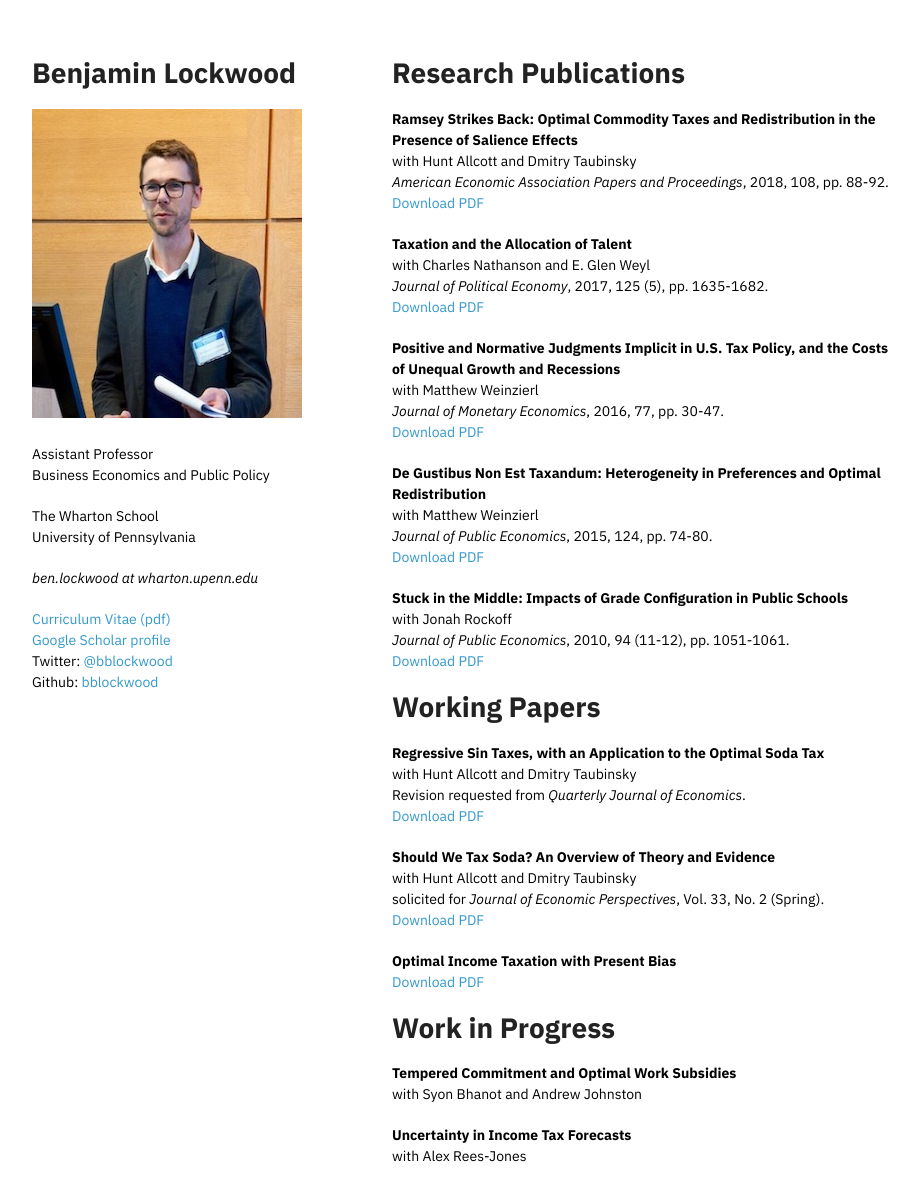
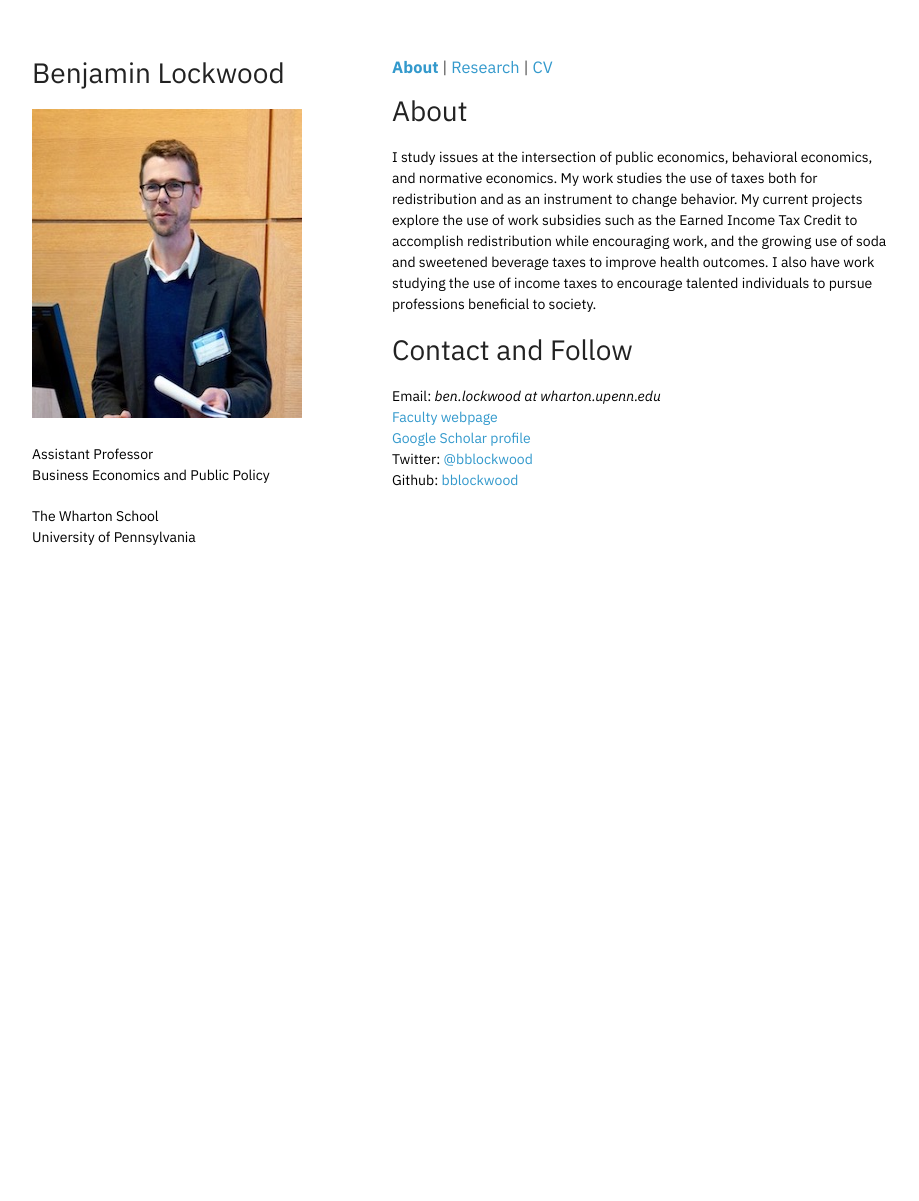
Before and after one commit to sxfinance/sxia.github.io, a Jekyll site: the page index.html, which Jekyll copies as it is, in a window 1280 px wide and 1237 px high. Shown: the top 1201 px of the window, without its empty margins (178-1097 px from the left). Built offline with Jekyll 4.4.1, drawn with Linux system fonts in a browser that asks for light colours.

Commit message:
Reorganization and layout edits.

```diff
--- a/css/styles.css
+++ b/css/styles.css
@@ -33,9 +33,8 @@ h3, h4, h5, h6 {
 }
 
 a {
-  color:#39c;
-  font-weight:400;
-  text-decoration:none;
+  color:#000;
+  font-weight:300;
 }
 
 a:hover {
--- a/index.html
+++ b/index.html
@@ -23,75 +23,37 @@
   </head>
 <body>
 <div class="wrapper">
+
       <header>
         <h1>Benjamin Lockwood</h1>
-	      <p class="view"><img src="Photo of Me.jpg" width=300 height=309></p>
+	      <p class="view"><img src="Benjamin Lockwood.jpg" width=300 height=309></p>
         <p>Assistant Professor<br>
           Business Economics and Public Policy</p>
 
         <p>The Wharton School <br>
           University of Pennsylvania </p>
-
-        <p><i>ben.lockwood <i>at</i> wharton.upenn.edu </i></p>
-
-        <p><a href="https://bblockwood.github.io/cv/cv.pdf">Curriculum Vitae (pdf)</a><br>
-        <a href="https://scholar.google.com/citations?user=1zn8VmEAAAAJ">Google Scholar profile</a><br>
-        Twitter: <a href="https://twitter.com/bblockwood">@bblockwood</a><br>
-        Github: <a href="https://github.com/bblockwood">bblockwood</a></p>
       </header>
 
    <section>
 
-    	<h1>Research Publications</h1>
+     <nav>
+       <h3 style="text-align: left; background-color: white;">
+       <a href="index.html"><b>About</b></a> |
+       <a href="research.html">Research</a> |
+       <a href="cv/cv.pdf">CV</a>
+       </h3>
+     </nav>
 
-      <p><b>Ramsey Strikes Back: Optimal Commodity Taxes and Redistribution in the Presence of Salience Effects</b><br>
-        with Hunt Allcott and Dmitry Taubinsky<br>
-        <i>American Economic Association Papers and Proceedings</i>, 2018, 108, pp. 88-92.<br>
-      <a href="https://bblockwood.github.io/papers/pandp.20181040.pdf">Download PDF</a></p>
+    	<h1>About</h1>
 
-      <p><b>Taxation and the Allocation of Talent</b><br>
-        with Charles Nathanson and E. Glen Weyl<br>
-        <i>Journal of Political Economy</i>, 2017, 125 (5), pp. 1635-1682.<br>
-      <a href="https://bblockwood.github.io/papers/tax_talent_jep.pdf">Download PDF</a></p>
+        <p>I study issues at the intersection of public economics, behavioral economics, and normative economics. My work studies the use of taxes both for redistribution and as an instrument to change behavior. My current projects explore the use of work subsidies such as the Earned Income Tax Credit to accomplish redistribution while encouraging work, and the growing use of soda and sweetened beverage taxes to improve health outcomes. I also have work studying the use of income taxes to encourage talented individuals to pursue professions beneficial to society.</p>
 
-      <p><b>Positive and Normative Judgments Implicit in U.S. Tax Policy, and the Costs of Unequal Growth and Recessions</b><br>
-        with Matthew Weinzierl<br>
-        <i>Journal of Monetary Economics</i>, 2016, 77, pp. 30-47.<br>
-      <a href="https://bblockwood.github.io/papers/jme_2015.pdf">Download PDF</a></p>
-
-      <p><b>De Gustibus Non Est Taxandum: Heterogeneity in Preferences and Optimal Redistribution</b><br>
-        with Matthew Weinzierl<br>
-        <i>Journal of Public Economics</i>, 2015, 124, pp. 74-80.<br>
-      <a href="https://bblockwood.github.io/papers/jpe_2015.pdf">Download PDF</a></p>
-
-      <p><b>Stuck in the Middle: Impacts of Grade Configuration in Public Schools</b><br>
-        with Jonah Rockoff<br>
-        <i>Journal of Public Economics</i>, 2010, 94 (11-12), pp. 1051-1061.<br>
-      <a href="https://bblockwood.github.io/papers/jpe_2010.pdf">Download PDF</a></p>
-
-    	<h1>Working Papers</h1>
-
-    	<p><b>Regressive Sin Taxes, with an Application to the Optimal Soda Tax</b><br>
-        with Hunt Allcott and Dmitry Taubinsky<br>
-        Revision requested from <i>Quarterly Journal of Economics</i>.<br>
-      <a href="https://bblockwood.github.io/papers/Allcott_Lockwood_Taubinsky_Regressive_Sin_Taxes.pdf">Download PDF</a></p>
-
-      <p><b>Should We Tax Soda? An Overview of Theory and Evidence</b><br>
-        with Hunt Allcott and Dmitry Taubinsky<br>
-        solicited for <i>Journal of Economic Perspectives</i>, Vol. 33, No. 2 (Spring).<br>
-      <a href="https://bblockwood.github.io/papers/soda_tax_jep.pdf">Download PDF</a></p>
-
-    	<p><b>Optimal Income Taxation with Present Bias</b><br>
-      <a href="https://bblockwood.github.io/papers/Lockwood_income_taxation_present_bias.pdf">Download PDF</a></p>
-
-
-      <h1>Work in Progress</h1>
-
-      <p><b>Tempered Commitment and Optimal Work Subsidies</b><br>
-      with Syon Bhanot and Andrew Johnston</p>
-
-      <p><b>Uncertainty in Income Tax Forecasts</b><br>
-      with Alex Rees-Jones</p>
+      <h1>Contact and Follow</h1>
+        <p>Email: <i>ben.lockwood <i>at</i> wharton.upenn.edu </i><br>
+        <a href="https://bepp.wharton.upenn.edu/profile/benlo/">Faculty webpage</a><br>
+        <a href="https://scholar.google.com/citations?user=1zn8VmEAAAAJ">Google Scholar profile</a><br>
+        Twitter: <a href="https://twitter.com/bblockwood">@bblockwood</a><br>
+        Github: <a href="https://github.com/bblockwood">bblockwood</a></p>
 
 	</section>
     </div>
--- a/stylesheets/styles.css
+++ b/stylesheets/styles.css
@@ -10,6 +10,7 @@ body {
 h1, h2, h3, h4, h5, h6 {
   color:#222;
   margin:0 0 20px;
+  font-weight:400;
 }
 
 p, ul, ol, table, pre, dl {
@@ -36,6 +37,10 @@ h3, h4, h5, h6 {
 a {
   color:#39c;
   text-decoration:none;
+}
+
+a:hover {
+    text-decoration: underline;
 }
 
 a small {
```
Also changed, not shown: research.html (added, +106 -0 lines), Benjamin Lockwood.jpg (renamed from Photo of Me.jpg), 17 other files.
